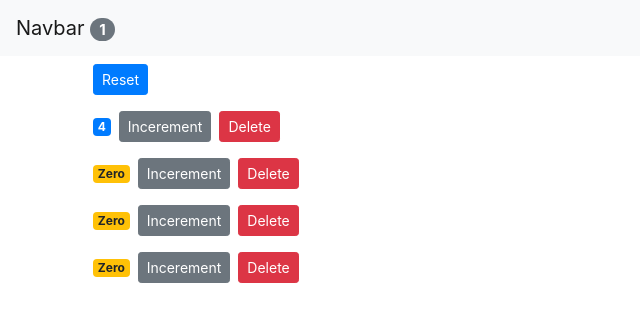
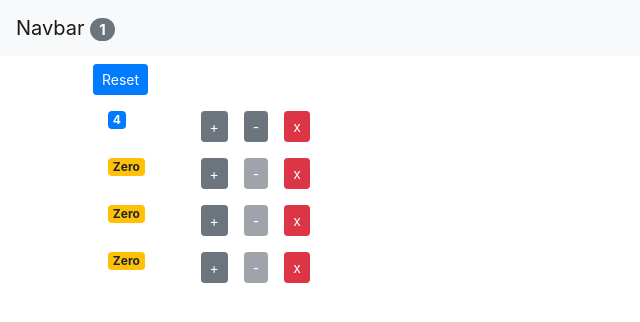
Before and after one commit to Moez-Zouari/react-counter-app, a React (Create React App) app: page / in a window 1280 px wide. Shown: the top 322 px of the page, without its empty margins (0-640 px from the left). Built offline with nearby package versions, Linux system fonts and the light colour scheme.

Commit message:
cc - exercice decrement and disable when equals 0

```diff
--- a/src/App.js
+++ b/src/App.js
@@ -31,6 +31,14 @@
     this.setState({ counters });
   };
 
+  handleDecrement = (counter) => {
+    const counters = [...this.state.counters];
+    const index = counters.indexOf(counter);
+    counters[index] = { ...counter };
+    counters[index].value--;
+    this.setState({ counters });
+  };
+
   handleReset = () => {
     const counters = this.state.counters.map((c) => {
       c.value = 0;
@@ -56,6 +64,7 @@
             counters={this.state.counters}
             onReset={this.handleReset}
             onIncrement={this.handleIncrement}
+            onDecrement={this.handleDecrement}
             onDelete={this.handleDelete}
           />
         </main>
--- a/src/components/counter.jsx
+++ b/src/components/counter.jsx
@@ -14,20 +14,36 @@
     console.log("Counter - Rendered");
     return (
       <div>
-        {this.props.children}
-        <span className={this.getBadgeClasses()}>{this.formatCount()}</span>
+        <div className="container">
+          <div className="row">
+            <div className="col-1">
+              <span className={this.getBadgeClasses()}>
+                {this.formatCount()}
+              </span>
+            </div>
+            <div className="col">
               <button
                 onClick={() => this.props.onIncrement(this.props.counter)}
-          className="btn btn-secondary btn-sm"
+                className="btn btn-secondary btn-sm m-2"
               >
-          Incerement
+                +
+              </button>
+              <button
+                onClick={() => this.props.onDecrement(this.props.counter)}
+                className="btn btn-secondary btn-sm m-2"
+                disabled={this.props.counter.value === 0 ? "disabled" : ""}
+              >
+                -
               </button>
               <button
                 onClick={() => this.props.onDelete(this.props.counter.id)}
                 className="btn btn-danger btn-sm m-2"
               >
-          Delete
+                x
               </button>
+            </div>
+          </div>
+        </div>
       </div>
     );
   }
--- a/src/components/counters.jsx
+++ b/src/components/counters.jsx
@@ -4,7 +4,13 @@
 class Counters extends Component {
   render() {
     console.log("counters - Rendered");
-    const { onReset, onDelete, onIncrement, counters } = this.props;
+    const {
+      onReset,
+      onDelete,
+      onIncrement,
+      counters,
+      onDecrement,
+    } = this.props;
     return (
       <div>
         <button
@@ -19,6 +25,7 @@
             key={counter.id}
             onDelete={onDelete}
             onIncrement={onIncrement}
+            onDecrement={onDecrement}
             counter={counter}
           ></Counter>
         ))}
```
Lines whose indentation alone changed are shown as unchanged.
